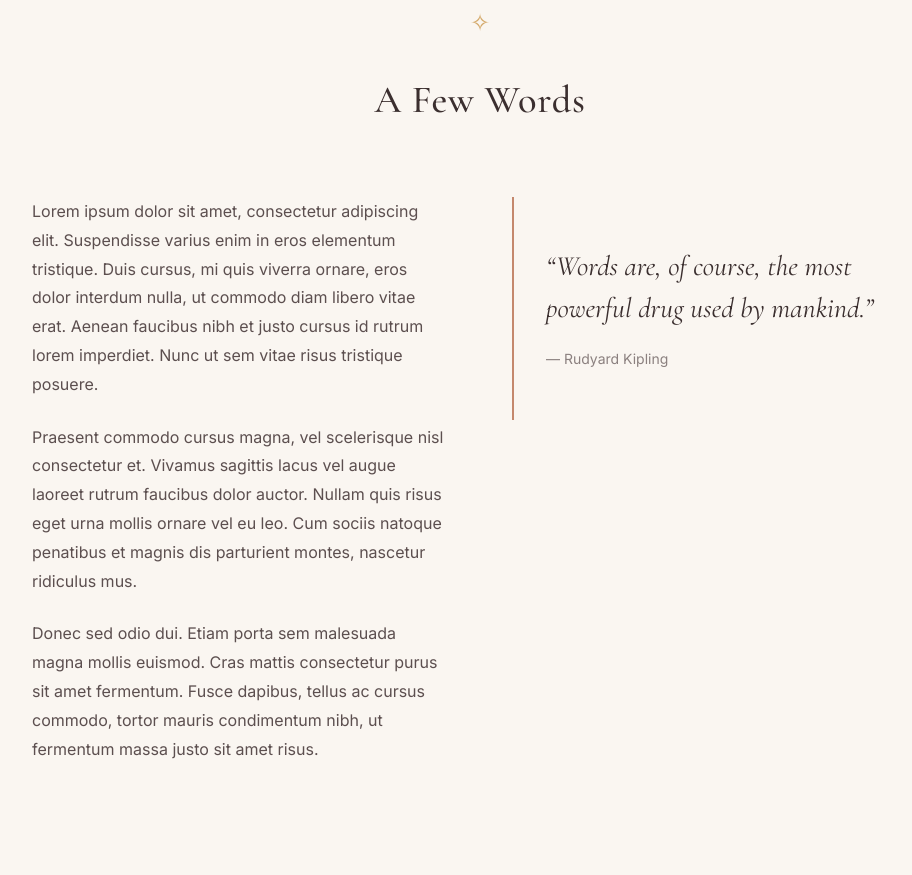
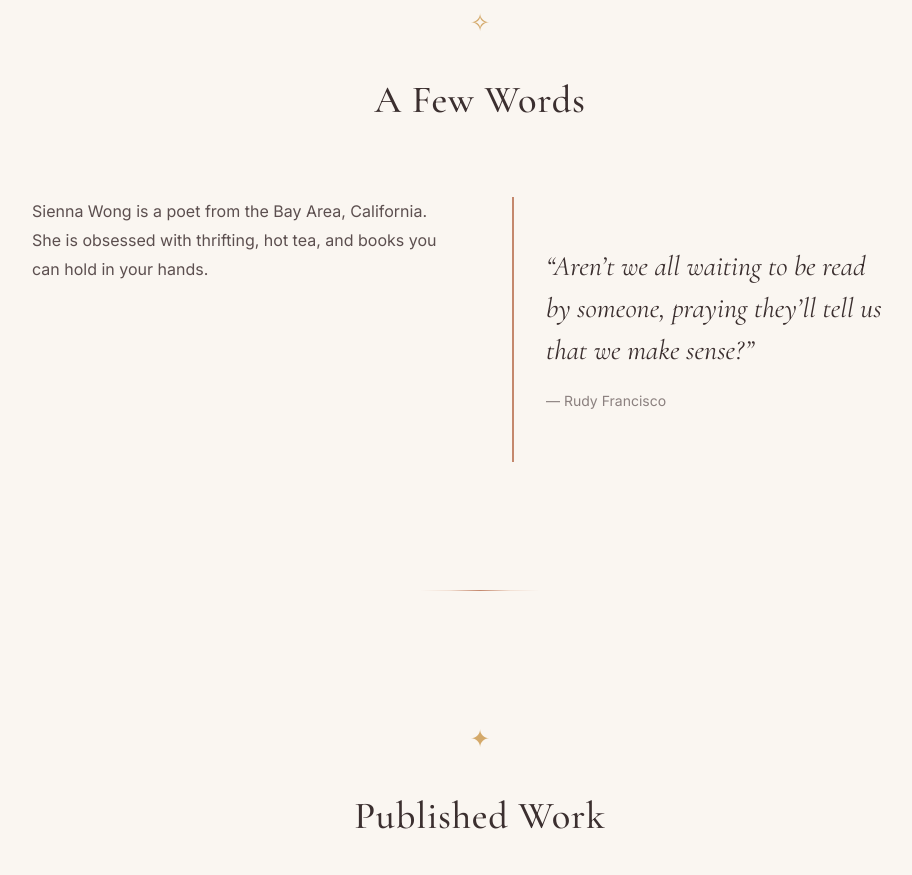
Before and after one commit to kvhswong/sienna-bio, a plain HTML site: page index.html in a window 1280 px wide. Shown: the part 925-1800 px from the top of the page, without its empty margins (160-1072 px from the left). Drawn offline with nearby package versions, Linux system fonts and the light colour scheme.

Commit message:
feat(bio): updated quotes and bio

```diff
--- a/index.html
+++ b/index.html
@@ -110,15 +110,12 @@
         <div class="about__grid">
           <div class="about__text">
             <!-- Replace with real bio -->
-            <p class="reveal">Lorem ipsum dolor sit amet, consectetur adipiscing elit. Suspendisse varius enim in eros elementum tristique. Duis cursus, mi quis viverra ornare, eros dolor interdum nulla, ut commodo diam libero vitae erat. Aenean faucibus nibh et justo cursus id rutrum lorem imperdiet. Nunc ut sem vitae risus tristique posuere.</p>
-            <p class="reveal">Praesent commodo cursus magna, vel scelerisque nisl consectetur et. Vivamus sagittis lacus vel augue laoreet rutrum faucibus dolor auctor. Nullam quis risus eget urna mollis ornare vel eu leo. Cum sociis natoque penatibus et magnis dis parturient montes, nascetur ridiculus mus.</p>
-            <p class="reveal">Donec sed odio dui. Etiam porta sem malesuada magna mollis euismod. Cras mattis consectetur purus sit amet fermentum. Fusce dapibus, tellus ac cursus commodo, tortor mauris condimentum nibh, ut fermentum massa justo sit amet risus.</p>
+            <p class="reveal">Sienna Wong is a poet from the Bay Area, California. She is obsessed with thrifting, hot tea, and books you can hold in your hands.</p>
           </div>
           <aside class="about__aside">
             <blockquote class="pull-quote reveal">
-              <!-- Replace with a real quote or poem excerpt -->
-              <p>&ldquo;Words are, of course, the most powerful drug used by mankind.&rdquo;</p>
-              <cite>&mdash; Rudyard Kipling</cite>
+              <p>&ldquo;Aren’t we all waiting to be read by someone, praying they’ll tell us that we make sense?&rdquo;</p>
+              <cite>&mdash; Rudy Francisco</cite>
             </blockquote>
           </aside>
         </div>
@@ -173,8 +170,7 @@
     <section class="interlude" aria-label="Poetry excerpt">
       <div class="container">
         <blockquote class="interlude__quote reveal">
-          <!-- Replace with a real poem excerpt -->
-          <p>Between the silence and the storm,<br>a poem waits &mdash;<br>patient as morning light<br>on still water.</p>
+          <p>there is a bubble in my throat.<br>it tastes like asphyxiation,<br>and i’m holding my breath because i’m too afraid of losing you in the exhale.</p>
         </blockquote>
       </div>
     </section>
```
